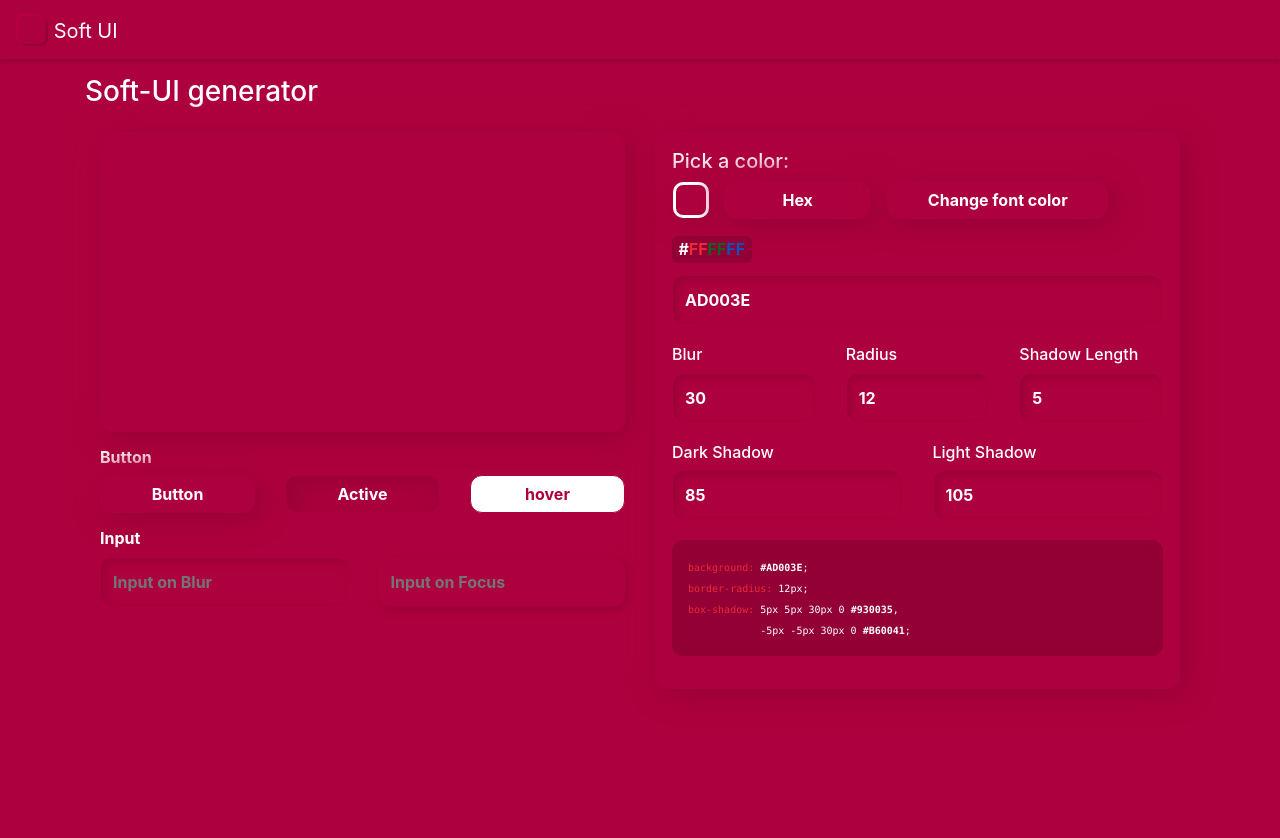
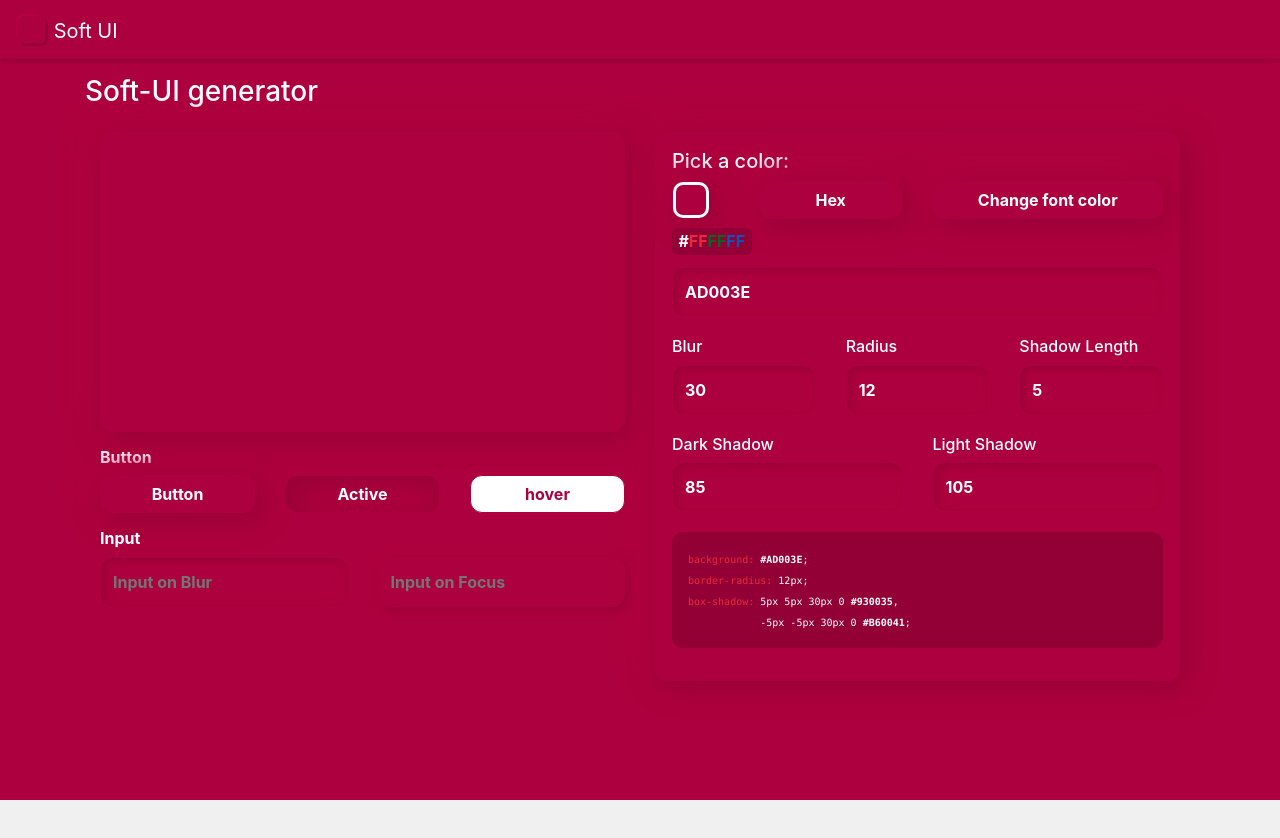
Before and after one commit to shchilkin/soft-ui, a React (Create React App) app in the folder Frontend/: page / in a window 1280 px wide. Shown: the top 838 px of the page. After the commit the page ends 800 px from the top, so only its background shows below. Built offline with nearby package versions, Linux system fonts and the light colour scheme; the HTML template or start-up script is replaced by a standard one.

Commit message:
Fixed viewport height

```diff
--- a/Frontend/src/Components/Generator/Generator.js
+++ b/Frontend/src/Components/Generator/Generator.js
@@ -32,6 +32,7 @@ const Generator = () => {
   } = themeContext;
 
   const [FONT, setFONT] = useState(font);
+  const viewPortHeight = window.innerHeight
 
   const lighterShadows = shadows.ligherShadowArray;
   const darkerShadows = shadows.darkerShadowArray;
@@ -148,10 +149,11 @@ const Generator = () => {
     </div>
   );
 
+  console.log(viewPortHeight - 58)
   return (
     <div
-      className={"container-fluid pb-5"}
-      style={{ minHeight: "100vh", backgroundColor: mainColor, color: FONT }}
+      className={"container-fluid"}
+      style={{ minHeight:`${viewPortHeight - 59}px`, height:'100%', backgroundColor: mainColor, color: FONT }}
     >
       <div className={"container pt-3"}>
         <h3>Soft-UI generator</h3>
@@ -236,29 +238,23 @@ const Generator = () => {
                   <h5>Pick a color:</h5>
                 </div>
               </div>
-              <div className={"row mb-2"}>
-                <div className={"col-12"}>
+              <div className={"row"}>
+                <div className={"col-2"}>
                   <ColorPickerSketch />
-                  <div
-                    className={"ml-3"}
-                    style={{ width: "30%", display: "inline-block" }}
-                  >
-                    <SoftUIGenButton
+                </div>
+                <div className={"col-4"}>
+                  <SoftUIGenButton
                       props={componentProps}
                       children={colorInputMode ? "Hex" : "RGB"}
                       onClick={() => setColorInputMode(!colorInputMode)}
-                    />
-                  </div>
-                  <div
-                    className={"ml-3"}
-                    style={{ width: "45%", display: "inline-block" }}
-                  >
-                    <SoftUIGenButton
+                  />
+                </div>
+                <div className={"col-6"}>
+                  <SoftUIGenButton
                       props={componentProps}
                       onClick={() => changeFontColor()}
-                      children={"Change font color"}
-                    />
-                  </div>
+                      children={<span><span className={'d-block d-sm-none'}>Font color</span><span className={'d-none d-sm-block'}>Change font color</span></span>}
+                  />
                 </div>
               </div>
               {colorInputMode ? hexInput : rgbInput}
```
